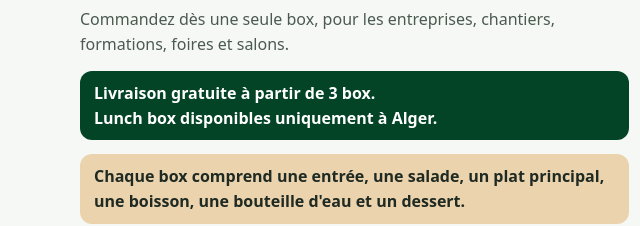
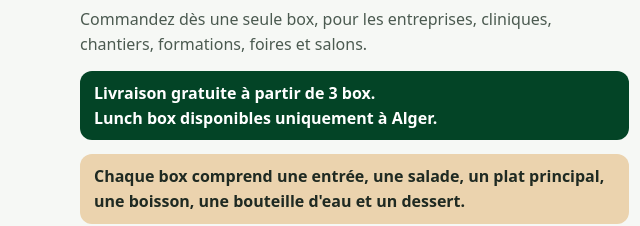
Before and after one commit to groupe-ormatrixcatering-hue/groupe-ormatrixcatering-hue.github.io, a plain HTML site: page lunchbox/index.html in a window 1280 px wide. Shown: the part 259-485 px from the top of the page, 0-640 px from the left. Drawn offline with Linux system fonts and the light colour scheme.

Commit message:
feat: cliniques citees dans l'application lunch box

```diff
--- a/lunchbox/index.html
+++ b/lunchbox/index.html
@@ -35,7 +35,7 @@
 
   <div class="wrap intro">
     <h1>Composez vos lunch box</h1>
-    <p>Commandez dès une seule box, pour les entreprises, chantiers, formations, foires et salons.</p>
+    <p>Commandez dès une seule box, pour les entreprises, cliniques, chantiers, formations, foires et salons.</p>
     <p class="delivery">
       <span>Livraison gratuite à partir de 3 box.</span>
       <span>Lunch box disponibles uniquement à Alger.</span>
```
